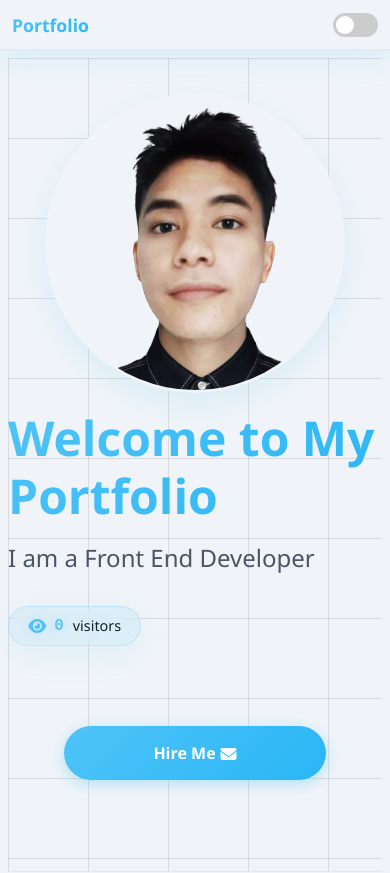
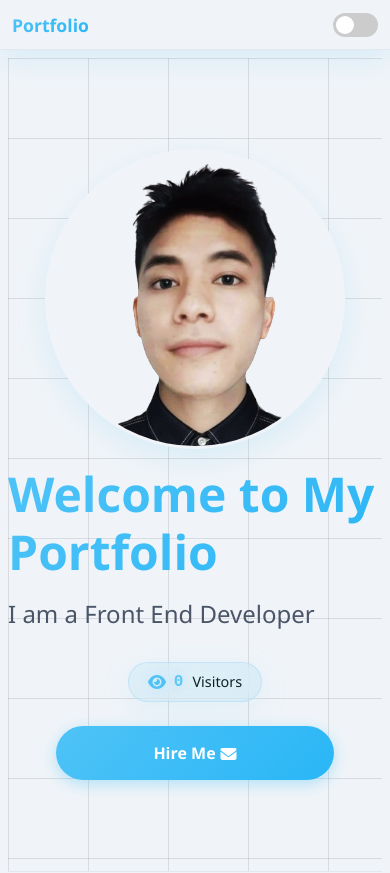
Before and after one commit to Simonandika/simonandika.github.io, a plain HTML site: page index.html in a window 390 px wide. Shown: the top 873 px of the page. Drawn offline with nearby package versions, Linux system fonts and the light colour scheme; no server answers.

Commit message:
fix bugs

```diff
--- a/index.html
+++ b/index.html
@@ -45,9 +45,12 @@
                 <div class="hero-text" data-aos="fade-right">
                     <h1>Welcome to My Portfolio</h1>
                     <p>I am a Front End Developer</p>
-                    <div class="visitor-counter">
-                        <i class="fas fa-eye"></i>
-                        <span id="visitor-count">Loading...</span> visitors
+                    <div class="visitor-wrapper">
+
+                        <div class="visitor-counter">
+                            <i class="fas fa-eye"></i>
+                            <span id="visitor-count">Loading</span> Visitors
+                        </div>
                     </div>
                     <a href="https://mail.google.com/mail/?view=cm&fs=1&to=simonandika2309@gmail.com" target="_blank" class="cta-button" style="text-decoration: none;">Hire Me <i class="fas fa-envelope" style="margin-top: 4px"></i></a>
                 </div>
--- a/style.css
+++ b/style.css
@@ -1101,7 +1101,11 @@ body {
     .hero-text p {
         font-size: 1.5rem;
     }
-
+    .visitor-wrapper{
+        display: flex;
+        justify-content: center;
+        align-items: center;
+    }
     .visitor-counter {
         padding: 0.6rem 1.2rem;
         font-size: 0.9rem;
@@ -1117,7 +1121,7 @@ body {
     }
 
     .cta-button {
-        margin: 3.5rem;
+        margin: 0 3rem 0 3rem;
         display: flex;
         gap: 5px;
         justify-content: center;
```
Also changed, not shown: main.js (line endings or trailing spaces).
